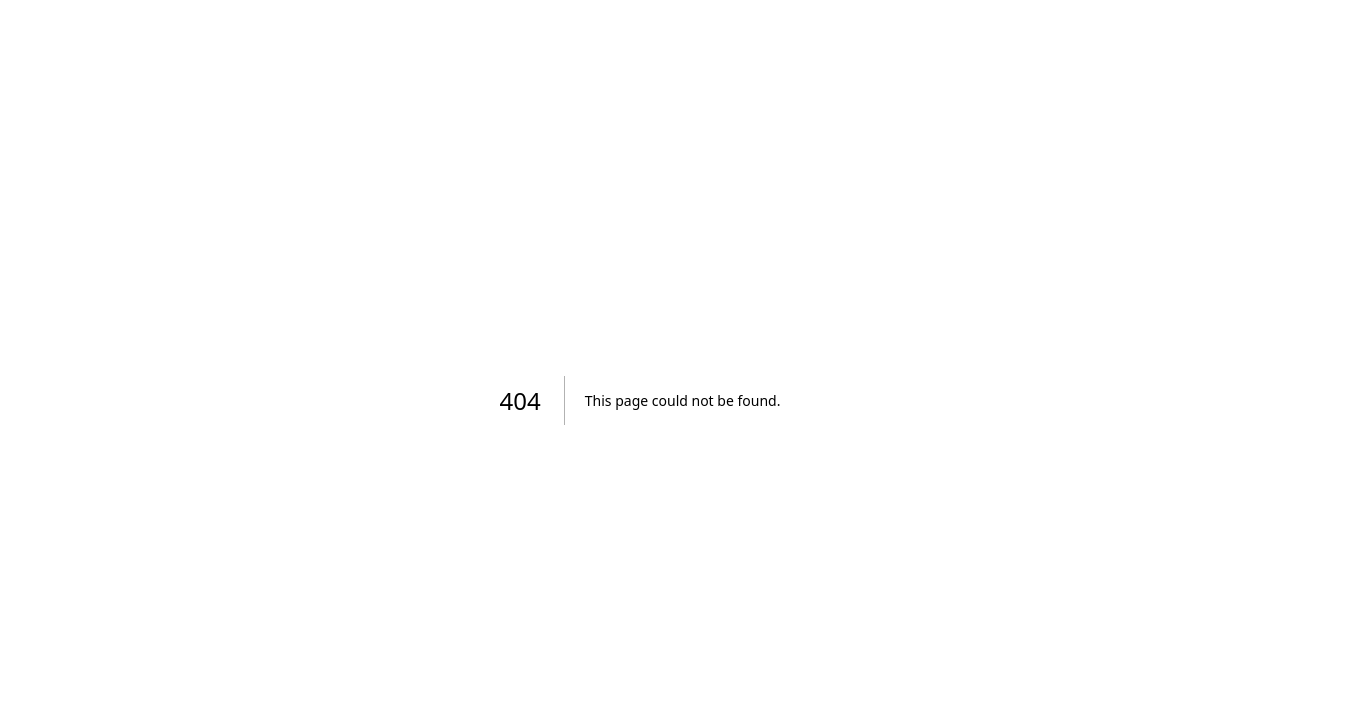
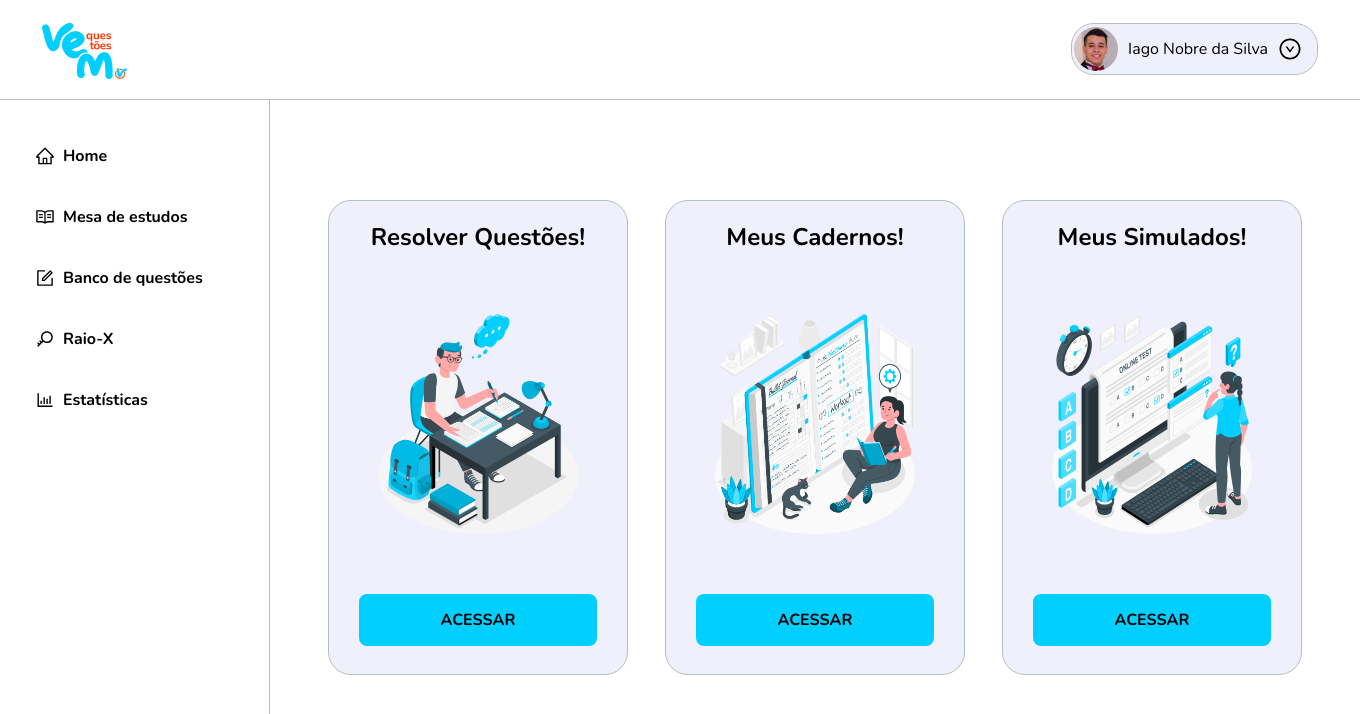
Before and after one commit to vadolasi/vem-questoes, a Next.js app: page /table in a window 1280 px wide. Before the commit this address had no page. Shown: the top 714 px of the page, 1360 px wide, since content can reach past the window. Built offline with nearby package versions, Linux system fonts and the light colour scheme.

Commit message:
create table page

```diff
--- /dev/null
+++ b/src/pages/table/index.tsx
@@ -0,0 +1,24 @@
+import Image from 'next/image';
+import { Container, Content } from './styles';
+
+import study from '../../assets/table/study.png';
+import notebook from '../../assets/table/Notebook.png';
+import teste from '../../assets/table/test.png';
+
+import { Menu } from "@/components/Menu";
+import { Header } from "@/components/Header";
+import { TableCard } from '@/components/TableCard';
+
+export default function Table() {
+  return (
+    <Container>
+     <Header/>
+     <Menu/>
+     <Content>
+      <TableCard title='Resolver Questões!' picture={study} link='' description='Garoto estudando em uma mesa'/>
+      <TableCard title='Meus Cadernos!' picture={notebook} link='' description='Garota estudando com um caderno aberto'/>
+      <TableCard title='Meus Simulados!' picture={teste} link='' description='Garota resolvendo uma prova'/>
+     </Content>
+    </Container>
+  )
+}
--- /dev/null
+++ b/src/pages/table/styles.ts
@@ -0,0 +1,36 @@
+import { styled } from '../../styles'
+
+export const Container = styled('div', {
+        width: "100vw",
+        height: "100vh",
+
+        display: 'grid',
+        gridTemplateColumns: '270px auto',
+        gridTemplateRows: '100px auto',
+        gridTemplateAreas:
+        `
+        "header header"
+        "menu content"
+        `,
+});
+
+
+export const Content = styled("div", {
+        gridArea: 'content',
+
+        display: 'grid',
+        gridTemplateColumns: '1fr 1fr 1fr',
+        gap: '37px',
+
+
+        padding: "100px 58px",
+
+
+        '@media (max-width: 1050px)':{
+                gridTemplateColumns: "auto",
+                gridTemplateRows: "auto auto auto",
+                gap: '20px',
+
+                padding: "40px 29px"
+        },
+})
```
